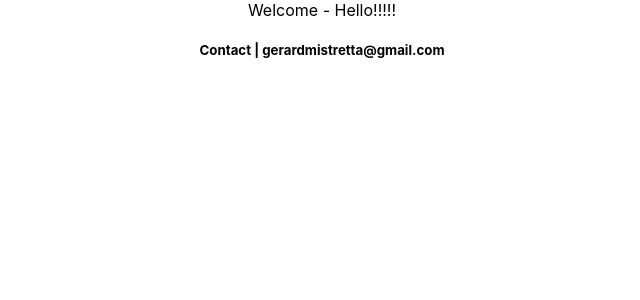
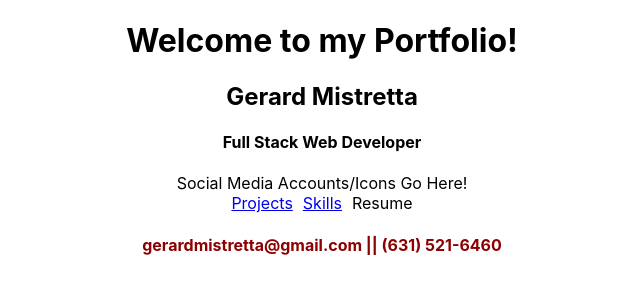
Before and after one commit to gerardmi24/portfolio, a React (Create React App) app in the folder portfolio/: page / in a window 1280 px wide. Shown: the top 300 px of the page, without its empty margins (318-958 px from the left). Built offline with nearby package versions, Linux system fonts and the light colour scheme.

Commit message:
Basic Homepage Layout done but not styled

```diff
--- a/portfolio/src/App.css
+++ b/portfolio/src/App.css
@@ -28,6 +28,14 @@
   color: #61dafb;
 }
 
+.footsies {
+ color: darkred
+}
+
+.navOpps {
+  margin: 5px;
+}
+
 @keyframes App-logo-spin {
   from {
     transform: rotate(0deg);
--- a/portfolio/src/Footer.js
+++ b/portfolio/src/Footer.js
@@ -3,7 +3,7 @@
 export default function Footer() {
     return (
         <div className='footsies'>
-            <h5>Contact | gerardmistretta@gmail.com</h5>
+            <h4>gerardmistretta@gmail.com || (631) 521-6460</h4>
         </div>
     )
 }
--- a/portfolio/src/Welcome.js
+++ b/portfolio/src/Welcome.js
@@ -1,9 +1,29 @@
-import React from 'react'
+import React from 'react';
+import { Link } from 'react-router-dom';
 
 export default function Welcome() {
     return (
-        <div>
-            Welcome - Hello!!!!!
-        </div>
+        <>
+            <div>
+                <div>
+                    <h1 id="headerTitle"> Welcome to my Portfolio!</h1>
+                    <div>
+                        <h2>Gerard Mistretta</h2>
+                        <h4>Full Stack Web Developer</h4>
+                    </div>
+                </div>
+                <div>
+                    Social Media Accounts/Icons Go Here!
+                </div>
+                {/* <img>
+                    My Pic :D
+                </img> */}
+                <div>
+                    <Link className="navOpps" to="/projects">Projects</Link>
+                    <Link className="navOpps" to="/skills">Skills</Link>
+                    <a className="navOpps" target="_blank" rel="noreferrer noopener">Resume</a>
+                </div>
+            </div>
+        </>
     )
 }
```
